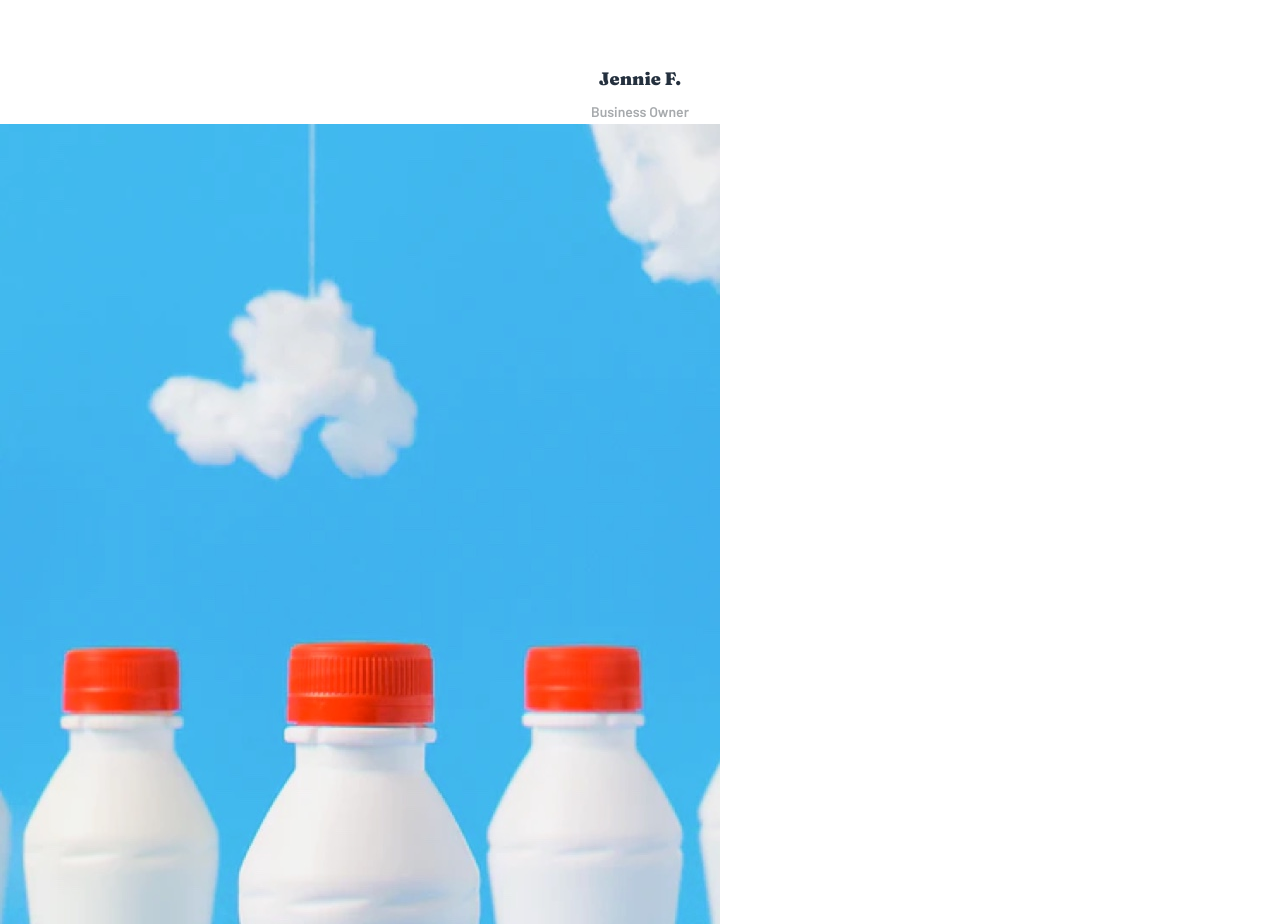
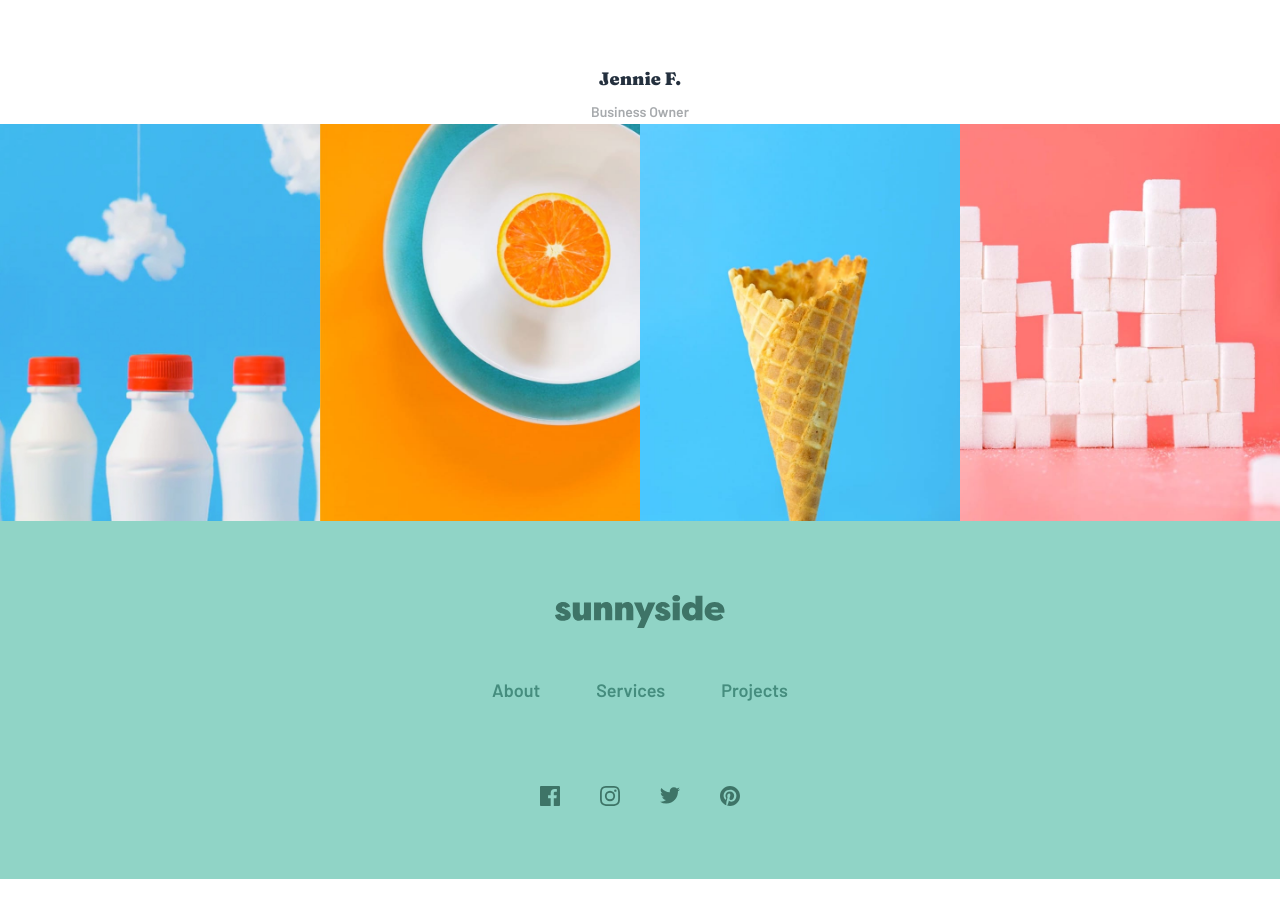
Before and after one commit to Arsalan2078/sunnyside-agency-landing-page, a React (Vite) app: page / in a window 1280 px wide. Shown: the part 1480-2404 px from the top of the page. After the commit the page ends 2359 px from the top, so only its background shows below. Built offline with nearby package versions, Linux system fonts and the light colour scheme.

Commit message:
Gallery Section done

```diff
--- a/src/App.tsx
+++ b/src/App.tsx
@@ -5,6 +5,7 @@ import Footer from "./components/Footer";
 import Icon from "./components/Icon";
 import Logo from "./components/Logo";
 import Picture from "./components/Picture";
+import SectionGallery from "./components/SectionGallery";
 import TestimonialCard from "./components/TestimonialCard";
 
 export default function App() {
@@ -115,22 +116,7 @@ export default function App() {
             </ul>
           </section>
 
-          <section>
-            <ul>
-              <li>
-                <Picture picture="gallery-milkbottles" />
-              </li>
-              <li>
-                <Picture picture="gallery-orange" />
-              </li>
-              <li>
-                <Picture picture="gallery-cone" />
-              </li>
-              <li>
-                <Picture picture="gallery-sugarcubes" />
-              </li>
-            </ul>
-          </section>
+          <SectionGallery />
         </main>
 
         <Footer />
--- /dev/null
+++ b/src/components/SectionGallery/index.module.scss
@@ -0,0 +1,17 @@
+@use "../../scss/mixins";
+
+.section {
+  > ul {
+    display: grid;
+    grid-template-columns: repeat(2, 1fr);
+    gap: 0;
+  }
+}
+
+@include mixins.screen-lg {
+  .section {
+    > ul {
+      grid-template-columns: repeat(4, 1fr);
+    }
+  }
+}
--- /dev/null
+++ b/src/components/SectionGallery/index.tsx
@@ -0,0 +1,23 @@
+import styles from "./index.module.scss";
+import Picture from "../Picture";
+
+export default function SectionGallery() {
+  return (
+    <section className={`${styles.section}`}>
+      <ul>
+        <li>
+          <Picture picture="gallery-milkbottles" />
+        </li>
+        <li>
+          <Picture picture="gallery-orange" />
+        </li>
+        <li>
+          <Picture picture="gallery-cone" />
+        </li>
+        <li>
+          <Picture picture="gallery-sugarcubes" />
+        </li>
+      </ul>
+    </section>
+  );
+}
--- a/src/scss/_base.scss
+++ b/src/scss/_base.scss
@@ -5,6 +5,7 @@
 
 img {
   display: block;
+  width: 100%;
 }
 
 a {
```
